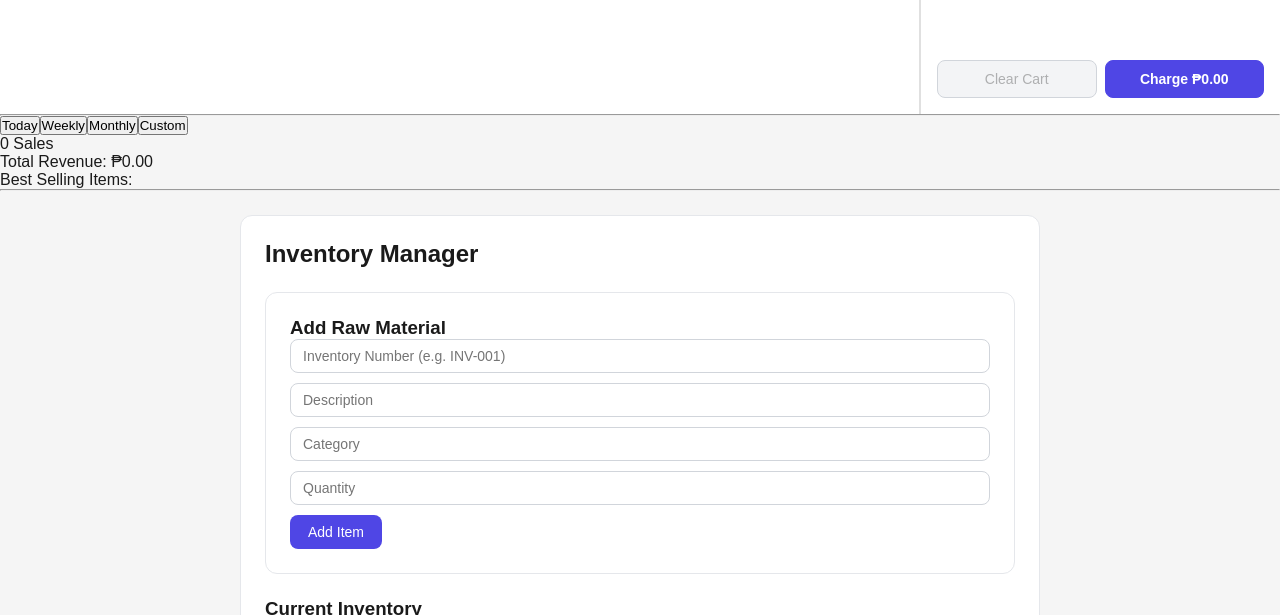
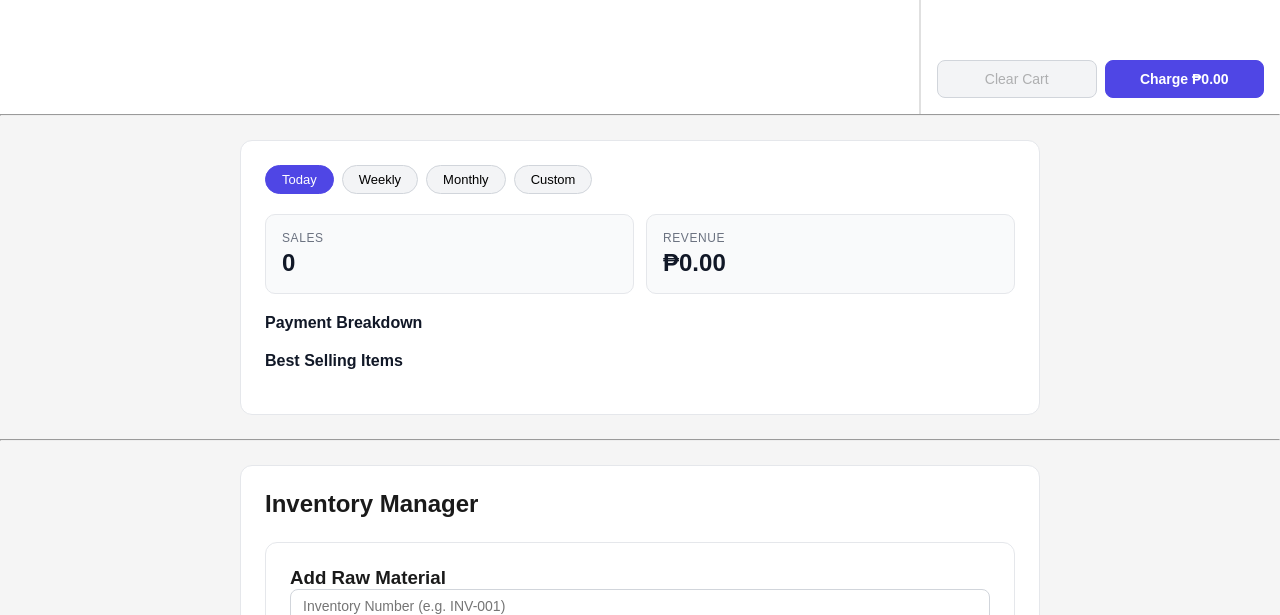
Before and after one commit to paulo-aunor/pos-system, a React (Vite) app: page / in a window 1280 px wide. Shown: the part 723-1338 px from the top of the page. Built offline with nearby package versions, Linux system fonts and the light colour scheme.

Commit message:
feat: build sales report with filters, stats, payment breakdown and best sellers

```diff
--- a/src/components/SalesReport.jsx
+++ b/src/components/SalesReport.jsx
@@ -86,10 +86,30 @@ export default function SalesReport() {
   return (
     <div className="pos-reports">
       <div className="report-filters">
-        <button onClick={() => setFilter("today")}>Today</button>
-        <button onClick={() => setFilter("weekly")}>Weekly</button>
-        <button onClick={() => setFilter("monthly")}>Monthly</button>
-        <button onClick={() => setFilter("custom")}>Custom</button>
+        <button
+          className={filter === "today" ? "active" : ""}
+          onClick={() => setFilter("today")}
+        >
+          Today
+        </button>
+        <button
+          className={filter === "weekly" ? "active" : ""}
+          onClick={() => setFilter("weekly")}
+        >
+          Weekly
+        </button>
+        <button
+          className={filter === "monthly" ? "active" : ""}
+          onClick={() => setFilter("monthly")}
+        >
+          Monthly
+        </button>
+        <button
+          className={filter === "custom" ? "active" : ""}
+          onClick={() => setFilter("custom")}
+        >
+          Custom
+        </button>
         {filter === "custom" && (
           <div className="custom-filters">
             <input
@@ -105,22 +125,37 @@ export default function SalesReport() {
           </div>
         )}
       </div>
-      <p>{reportData.length} Sales</p>
-      <p>Total Revenue: ₱{totalRevenue.toFixed(2)}</p>
+      <div className="report-stats">
+        <div className="stat-card">
+          <span className="stat-label">Sales</span>
+          <span className="stat-value">{reportData.length}</span>
+        </div>
+        <div className="stat-card">
+          <span className="stat-label">Revenue</span>
+          <span className="stat-value">₱{totalRevenue.toFixed(2)}</span>
+        </div>
+      </div>
+
+      <div className="report-section">
+        <h4 className="report-section-title">Payment Breakdown</h4>
         {Object.entries(paymentTotals).map(([method, total]) => (
-        <div key={method}>
+          <div className="report-row" key={method}>
             <span>{method}</span>
             <span>₱{total.toFixed(2)}</span>
           </div>
         ))}
-      <p>Best Selling Items:</p>
+      </div>
+
+      <div className="report-section">
+        <h4 className="report-section-title">Best Selling Items</h4>
         {bestSellers.map(([itemName, { quantity, revenue }]) => (
-        <div key={itemName}>
+          <div className="report-row" key={itemName}>
             <span>{itemName}</span>
-          <span>{quantity}</span>
+            <span>x {quantity} sold</span>
             <span>₱{revenue.toFixed(2)}</span>
           </div>
         ))}
+      </div>
 
       <div className="report-data">
         {reportData.map((transaction) => (
--- a/src/index.css
+++ b/src/index.css
@@ -80,6 +80,26 @@ h4 {
 
 /* active category button */
 .pos-categories button.active {
+  opacity: 1;
+  outline: 2px solid #1a1a1a;
+  outline-offset: 1px;
+}
+
+/* sales report filter buttons */
+.report-filter button {
+  padding: 6px 14px;
+  border-radius: 99px;
+  border: none;
+  font-size: 13px;
+  font-weight: 500;
+  cursor: pointer;
+  background: #e5e7eb;
+  color: #374151;
+  transition: opacity 0.15s;
+}
+
+/* active sales report filter button */
+.report-filter button.active {
   opacity: 1;
   outline: 2px solid #1a1a1a;
   outline-offset: 1px;
@@ -447,13 +467,100 @@ h4 {
 .inventory-manager,
 .inventory-form,
 .import-menu,
-.import-inventory {
+.import-inventory,
+/* added pos-reports selector */
+.pos-reports {
   max-width: 800px;
   margin: 24px auto;
   padding: 24px;
   background: #fff;
   border-radius: 12px;
   border: 1px solid #e5e7eb;
+}
+
+/* filter button styles */
+.report-filters {
+  display: flex;
+  gap: 8px;
+  margin-bottom: 20px;
+  flex-wrap: wrap;
+}
+
+.report-filters button {
+  padding: 6px 16px;
+  border-radius: 99px;
+  border: 1px solid #d1d5db;
+  background: #f3f4f6;
+  cursor: pointer;
+  font-size: 13px;
+  font-weight: 500;
+}
+
+.report-filters button.active {
+  background: #4f46e5;
+  color: #fff;
+  border-color: #4f46e5;
+}
+
+/* report item css */
+.report-item {
+  display: flex;
+  justify-content: space-between;
+  font-size: 14px;
+  color: #374151;
+  padding: 10px 0;
+  border-bottom: 1px solid #f3f4f6;
+}
+
+/* report stats and stat card styles */
+.report-stats {
+  display: flex;
+  gap: 12px;
+  margin-bottom: 20px;
+}
+
+/* report section and title styles */
+.report-section {
+  margin-bottom: 20px;
+}
+
+.report-section-title {
+  font-size: 16px;
+  font-weight: 600;
+  color: #111827;
+}
+
+.report-row {
+  display: flex;
+  justify-content: space-between;
+  font-size: 14px;
+  color: #374151;
+  padding: 10px 0;
+  border-bottom: 1px solid #f3f4f6;
+}
+
+.stat-card {
+  flex: 1;
+  display: flex;
+  flex-direction: column;
+  gap: 4px;
+  border: 1px solid #e5e7eb;
+  border-radius: 10px;
+  padding: 16px;
+  background: #f9fafb;
+}
+
+.stat-label {
+  font-size: 12px;
+  color: #6b7280;
+  text-transform: uppercase;
+  letter-spacing: 0.05em;
+}
+
+.stat-value {
+  font-size: 24px;
+  font-weight: 700;
+  color: #111827;
 }
 
 .inventory-form input {
```
Lines whose indentation alone changed are shown as unchanged.
